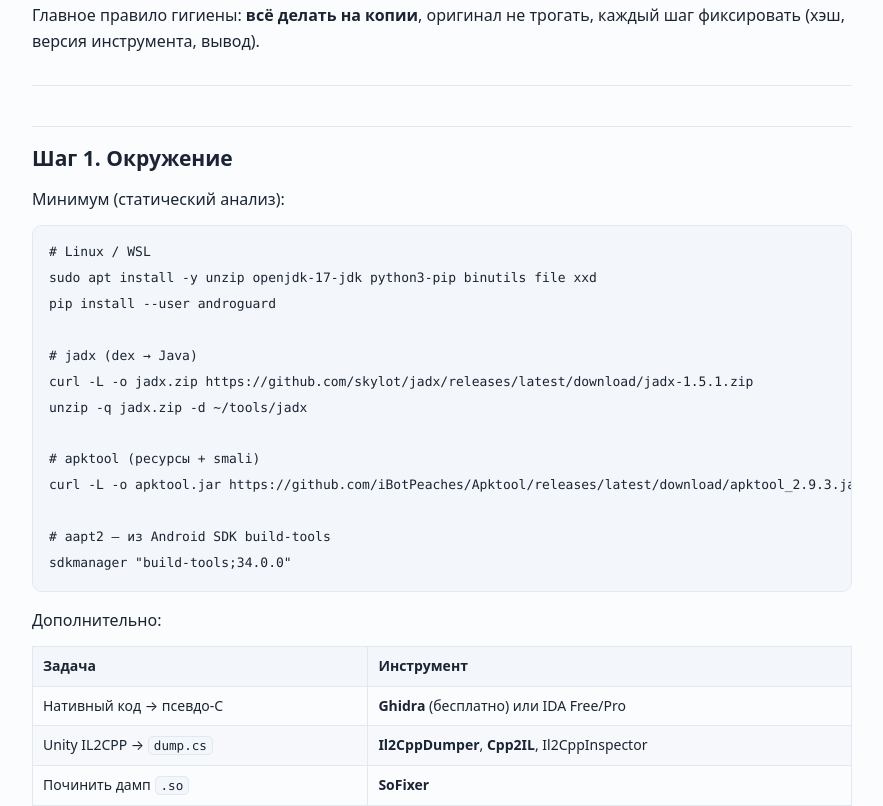
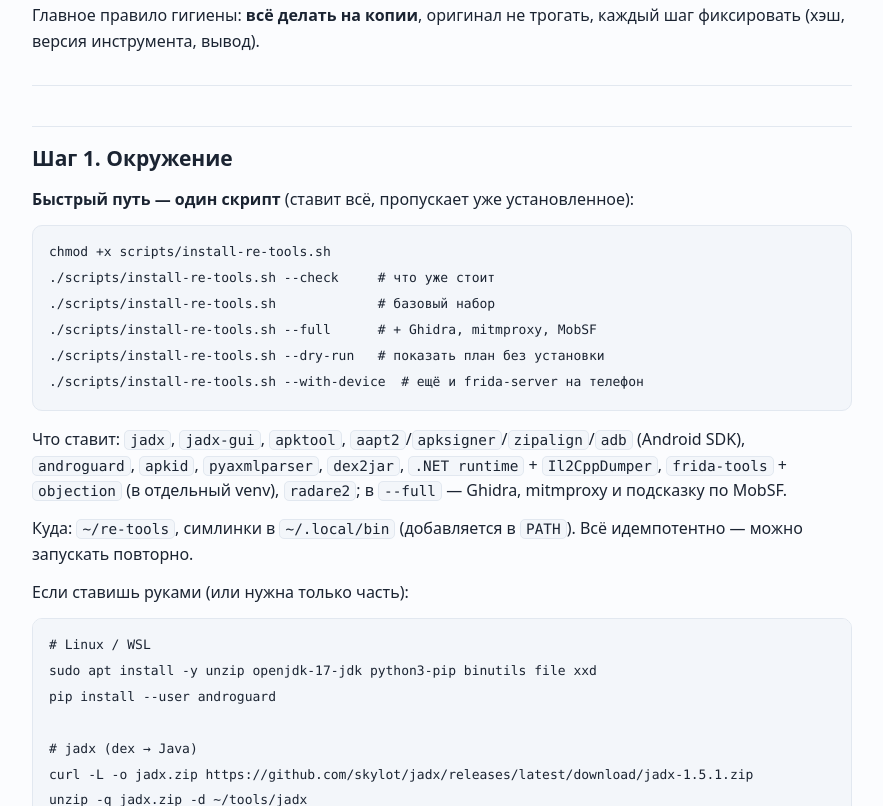
Before and after one commit to Belopus228/Twinslop, a website: page docs/REVERSE-APK.html in a window 1280 px wide. Shown: the part 575-1381 px from the top of the page, without its empty margins (198-1081 px from the left). Drawn offline with Linux system fonts and the light colour scheme.

Commit message:
feat(tools): установщик набора для реверса APK (jadx, apktool, SDK, frida, Ghidra)
Co-authored-by: arena-agent <297053741+arena-agent@users.noreply.github.com>

```diff
--- a/docs/REVERSE-APK.html
+++ b/docs/REVERSE-APK.html
@@ -146,7 +146,21 @@ footer {
 шаг фиксировать (хэш, версия инструмента, вывод).</p>
 <hr>
 <h2 id="1">Шаг 1. Окружение</h2>
-<p>Минимум (статический анализ):</p>
+<p><strong>Быстрый путь — один скрипт</strong> (ставит всё, пропускает уже установленное):</p>
+<pre><code class="language-bash">chmod +x scripts/install-re-tools.sh
+./scripts/install-re-tools.sh --check     # что уже стоит
+./scripts/install-re-tools.sh             # базовый набор
+./scripts/install-re-tools.sh --full      # + Ghidra, mitmproxy, MobSF
+./scripts/install-re-tools.sh --dry-run   # показать план без установки
+./scripts/install-re-tools.sh --with-device  # ещё и frida-server на телефон
+</code></pre>
+<p>Что ставит: <code>jadx</code>, <code>jadx-gui</code>, <code>apktool</code>, <code>aapt2</code>/<code>apksigner</code>/<code>zipalign</code>/<code>adb</code>
+(Android SDK), <code>androguard</code>, <code>apkid</code>, <code>pyaxmlparser</code>, <code>dex2jar</code>, <code>.NET runtime</code> +
+<code>Il2CppDumper</code>, <code>frida-tools</code> + <code>objection</code> (в отдельный venv), <code>radare2</code>;
+в <code>--full</code> — Ghidra, mitmproxy и подсказку по MobSF.</p>
+<p>Куда: <code>~/re-tools</code>, симлинки в <code>~/.local/bin</code> (добавляется в <code>PATH</code>). Всё
+идемпотентно — можно запускать повторно.</p>
+<p>Если ставишь руками (или нужна только часть):</p>
 <pre><code class="language-bash"># Linux / WSL
 sudo apt install -y unzip openjdk-17-jdk python3-pip binutils file xxd
 pip install --user androguard
```
Also changed, not shown: docs/REVERSE-APK.md (+20 -1 lines), web/docs/reverse-apk.html (+15 -1 lines), README.md, 1 other file.
